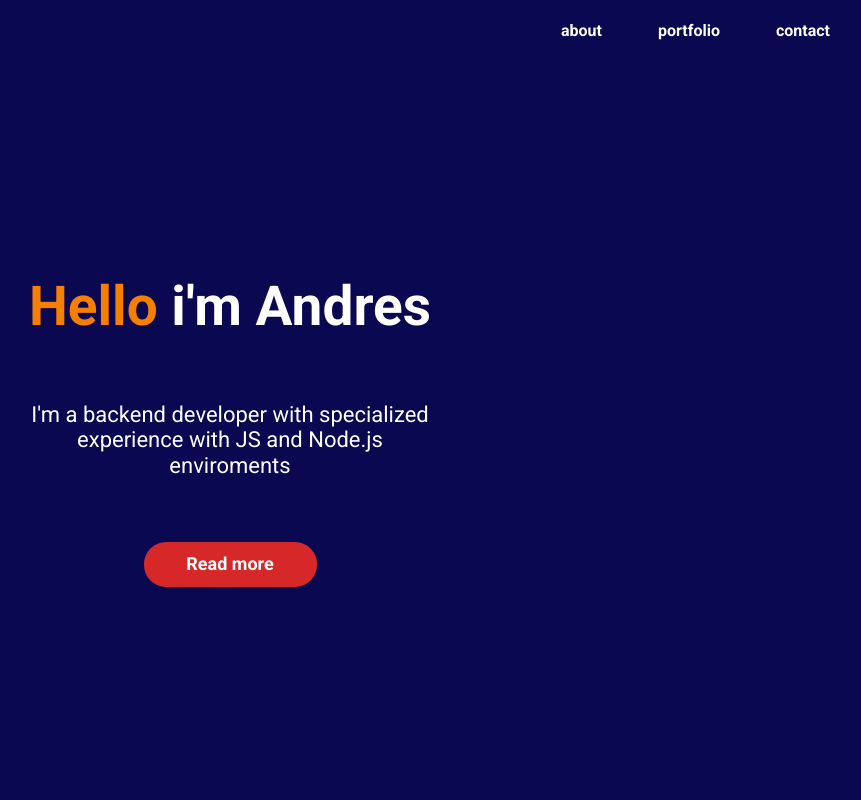
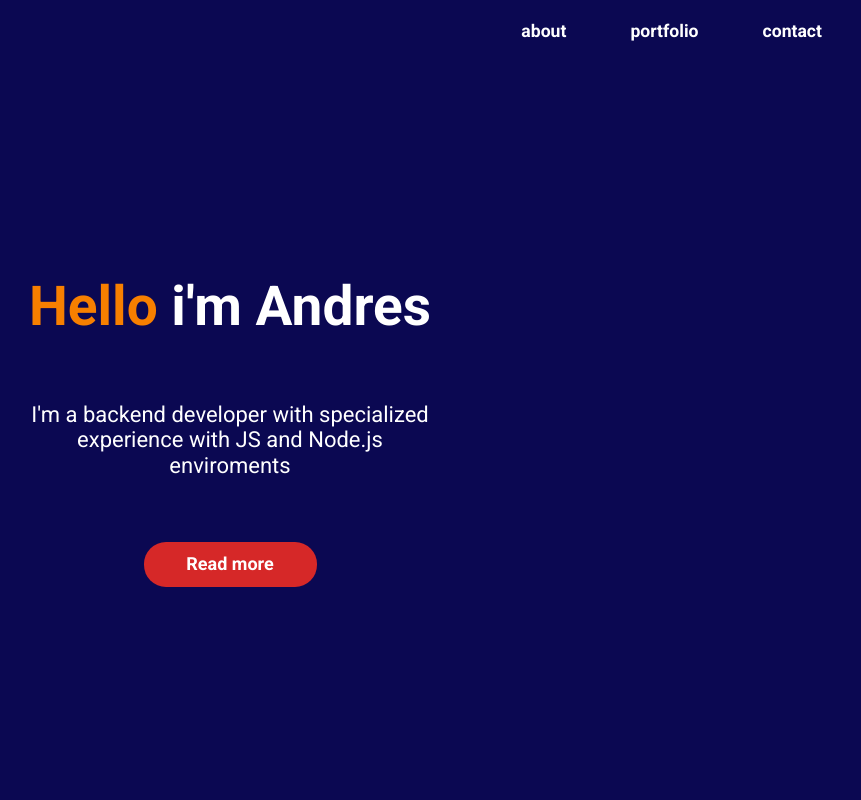
Before and after one commit to GodOmega/Portfolio, a Next.js app: page / in a window 1280 px wide. Shown: the top 800 px of the page, without its empty margins (410-1271 px from the left). Built offline with nearby package versions, Linux system fonts and the light colour scheme.

Commit message:
fixing navbar responsive

```diff
--- a/src/common/ui/Navbar/index.jsx
+++ b/src/common/ui/Navbar/index.jsx
@@ -1,26 +1,32 @@
-import React from 'react'
-import {Link} from 'react-scroll'
+import React from "react";
+import { Link } from "react-scroll";
 
-import styles from './style.module.css'
+import styles from "./style.module.css";
 
 const Navbar = () => {
-  const smooth = true
-  const duration = 500
+  const smooth = true;
+  const duration = 500;
   return (
     <nav className={styles.navbar}>
       <ul className={styles.navbar__container}>
         <li>
-              <Link to="about" smooth={smooth} duration={duration}>about</Link>
+          <Link to="about" smooth={smooth} duration={duration}>
+            about
+          </Link>
         </li>
         <li>
-              <Link to="about" smooth={smooth} duration={duration}>portfolio</Link>
+          <Link to="portfolio" smooth={smooth} duration={duration}>
+            portfolio
+          </Link>
         </li>
         <li>
-              <Link to="about" smooth={smooth} duration={duration}>contact</Link>
+          <Link to="contact" smooth={smooth} duration={duration}>
+            contact
+          </Link>
         </li>
       </ul>
     </nav>
-  )
-}
+  );
+};
 
-export default Navbar
+export default Navbar;
--- a/src/common/ui/Navbar/style.module.css
+++ b/src/common/ui/Navbar/style.module.css
@@ -23,14 +23,14 @@
 
 @media (min-width: 768px) {
     .navbar__container {
-        gap: 3.5rem;
+        gap: 4rem;
     }
 
     .navbar__container li {
-        font-size: 1rem;
+        font-size: 1.1rem;
     }
 
     .navbar {
-        padding-right: 2.5rem;
+        padding-right: 3rem;
     }
 }
```
Lines whose indentation alone changed are shown as unchanged.
